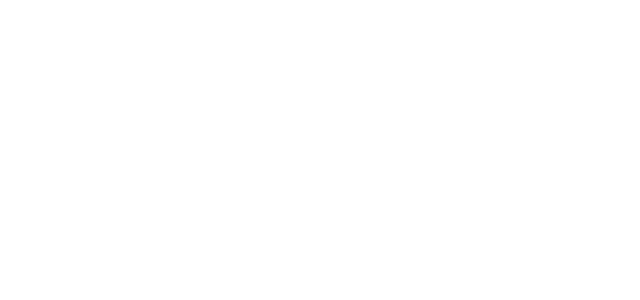
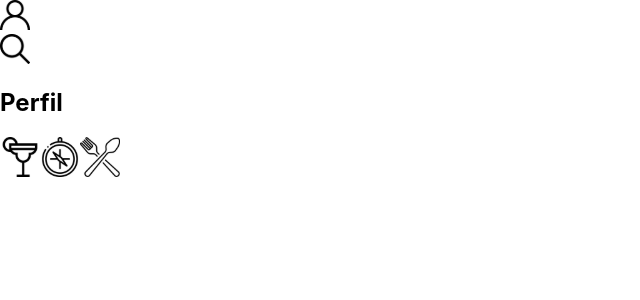
Before and after one commit to tryber/sd-05-recipes-app-7, a React (Create React App) app: page /perfil in a window 1280 px wide. Shown: the top 300 px of the page, without its empty margins (0-640 px from the left). Built offline with nearby package versions, Linux system fonts and the light colour scheme.

Commit message:
Refactoring Header components and adding Routes

```diff
--- a/src/App.js
+++ b/src/App.js
@@ -1,10 +1,12 @@
 import React from 'react';
 import { BrowserRouter, Route } from 'react-router-dom';
+
 import './App.css';
 import Login from './pages/Login';
 import Foods from './pages/Foods';
 import Drinks from './pages/Drinks';
 import Explore from './pages/Explore';
+import Profile from './pages/Profile';
 
 
 function App() {
@@ -14,6 +16,7 @@ function App() {
       <Route path="/comidas" component={Foods} />
       <Route path="/bebidas" component={Drinks} />
       <Route path="/explorar" component={Explore} />
+      <Route path="/perfil" component={Profile} />
     </BrowserRouter>
   );
 }
--- /dev/null
+++ b/src/components/Footer/Footer.css
@@ -0,0 +1,3 @@
+.footer {
+  position: static;
+}
--- a/src/components/Footer/index.js
+++ b/src/components/Footer/index.js
@@ -1,5 +1,6 @@
 import React from 'react';
 import { Link } from 'react-router-dom';
+import './Footer.css';
 
 import drinkIcon from '../../images/drinkIcon.svg';
 import exploreIcon from '../../images/exploreIcon.svg';
@@ -7,7 +8,7 @@ import mealIcon from '../../images/mealIcon.svg';
 
 function Footer() {
   return (
-    <div data-testid="footer">
+    <div className="footer" data-testid="footer">
       <Link to="/bebidas">
         <input type="image" src={drinkIcon} alt="Drink Icon" data-testid="drinks-bottom-btn" />
       </Link>
--- a/src/components/Header/ComponenteHeader.js
+++ b/src/components/Header/ComponenteHeader.js
@@ -1,37 +1,28 @@
 import React, { useState } from 'react';
-import { Link } from 'react-router-dom'
-import profileIcon from '../../images/profileIcon.svg'
-import searchIcon from '../../images/searchIcon.svg'
 
-//https://stackoverflow.com/questions/8683528/embed-image-in-a-button-element
+import './Header.css';
+import searchIcon from '../../images/searchIcon.svg';
+import ProfileLink from './ProfileLink';
+import SearchBar from './SearchBar';
 
 function ComponenteHeader() {
-  const [searchActive, setSearchActive] = useState(true);
-  const [searchText, setSearchText] = useState('');
-
-  function handleChange(event) {
-    setSearchText(event.target.value)
-  }
+  const [searchActive, setSearchActive] = useState(false);
 
   return (
-    <header>
-      <Link to="/perfil">
-        <input type="image" src={profileIcon} alt="profile" data-testid="profile-top-btn" />
-      </Link>
-      <h2 data-testid="page-title">Comidas</h2>
-      <input type="image" src={searchIcon} alt="search" data-testid="search-top-btn" onClick={() => setSearchActive(!searchActive)} />
-      <form hidden={searchActive}>
-        <input type="text" placeholder="Buscar Receitas" onChange={handleChange} data-testid="search-input" value={searchText} />
-        <input type="radio" name="pesquisar" id="ingredientes" data-testid="ingredient-search-radio" value="" />
-        <label htmlFor="ingredientes">Ingredientes</label>
-        <input type="radio" name="pesquisar" id="nome" data-testid="name-search-radio" value="" />
-        <label htmlFor="nome">Nome</label>
-        <input type="radio" name="pesquisar" id="letra" data-testid="first-letter-search-radio" value="" />
-        <label htmlFor="letra">Primeira Letra</label>
-        <button type="button" data-testid="exec-search-btn">Buscar</button>
-      </form>
+    <header className="header">
+      <ProfileLink />
+      {/* https://stackoverflow.com/questions/8683528/embed-image-in-a-button-element */}
+      <input
+        type="image"
+        src={searchIcon}
+        alt="search"
+        data-testid="search-top-btn"
+        onClick={() => setSearchActive(!searchActive)}
+      />
+      {/* https://stackoverflow.com/questions/24502898/show-or-hide-element-in-react/39401319 */}
+      {searchActive ? <SearchBar /> : null}
     </header>
-  )
+  );
 }
 
 export default ComponenteHeader;
--- /dev/null
+++ b/src/components/Header/Header.css
@@ -0,0 +1,3 @@
+.header {
+  position: static;
+}
--- /dev/null
+++ b/src/components/Header/PageTitle.js
@@ -0,0 +1,12 @@
+import React from 'react';
+import PropTypes from 'prop-types';
+
+function PageTitle(props) {
+  return <h2 data-testid="page-title">{props.title}</h2>;
+}
+
+export default PageTitle;
+
+PageTitle.propTypes = {
+  title: PropTypes.string.isRequired,
+};
--- /dev/null
+++ b/src/components/Header/ProfileLink.js
@@ -0,0 +1,16 @@
+import React from 'react';
+import { Link } from 'react-router-dom';
+
+import profileIcon from '../../images/profileIcon.svg';
+
+function ProfileLink() {
+  return (
+    <section>
+      <Link to="/perfil">
+        <input type="image" src={profileIcon} alt="profile" data-testid="profile-top-btn" />
+      </Link>
+    </section>
+  );
+}
+
+export default ProfileLink;
--- /dev/null
+++ b/src/components/Header/SearchBar.js
@@ -0,0 +1,44 @@
+import React, { useState } from 'react';
+
+function SearchBar() {
+  const [searchText, setSearchText] = useState('');
+
+  function handleChange(event) {
+    setSearchText(event.target.value);
+  }
+
+  return (
+    <form>
+      <input
+        type="text"
+        placeholder="Buscar Receitas"
+        onChange={(event) => handleChange(event)}
+        data-testid="search-input"
+        value={searchText}
+      />
+      <input
+        type="radio"
+        name="pesquisar"
+        id="ingredientes"
+        data-testid="ingredient-search-radio"
+        value=""
+      />
+      <label htmlFor="ingredientes">Ingredientes</label>
+      <input type="radio" name="pesquisar" id="nome" data-testid="name-search-radio" value="" />
+      <label htmlFor="nome">Nome</label>
+      <input
+        type="radio"
+        name="pesquisar"
+        id="letra"
+        data-testid="first-letter-search-radio"
+        value=""
+      />
+      <label htmlFor="letra">Primeira Letra</label>
+      <button type="button" data-testid="exec-search-btn">
+        Buscar
+      </button>
+    </form>
+  );
+}
+
+export default SearchBar;
--- a/src/pages/Drinks.js
+++ b/src/pages/Drinks.js
@@ -1,10 +1,12 @@
 import React from 'react';
+
 import Footer from '../components/Footer';
+import PageTitle from '../components/Header/PageTitle';
 
 function Drinks() {
   return (
     <div>
-      <h1>Bebidas</h1>
+      <PageTitle title={'Bebidas'} />
       <Footer />
     </div>
   );
--- a/src/pages/Explore.js
+++ b/src/pages/Explore.js
@@ -1,10 +1,12 @@
 import React from 'react';
+
 import Footer from '../components/Footer';
+import PageTitle from '../components/Header/PageTitle';
 
 function Explore() {
   return (
     <div>
-      <h1>Explorar</h1>
+      <PageTitle title={'Explorar'} />
       <Footer />
     </div>
   );
--- a/src/pages/Foods.js
+++ b/src/pages/Foods.js
@@ -3,6 +3,7 @@ import React, { useState, useEffect } from 'react';
 import ComponentHeader from '../components/Header/ComponenteHeader';
 import fetchFoods from '../services/fetchFoods';
 import Footer from '../components/Footer';
+import PageTitle from '../components/Header/PageTitle';
 
 const Foods = () => {
   const [loading, setLoading] = useState(true);
@@ -18,7 +19,7 @@ const Foods = () => {
   ) : (
     <section>
       <ComponentHeader />
-      <h1>Comidas</h1>
+      <PageTitle title={'Comidas'} />
       {foods.map((food, index) => {
         if (index < 12) {
           return (
--- /dev/null
+++ b/src/pages/Profile.js
@@ -0,0 +1,15 @@
+import React from 'react';
+import ComponenteHeader from '../components/Header/ComponenteHeader';
+import Footer from '../components/Footer';
+
+function Profile() {
+  return (
+    <div>
+      <ComponenteHeader />
+      <h2 data-testid="page-title">Perfil</h2>
+      <Footer />
+    </div>
+  );
+}
+
+export default Profile;
```
